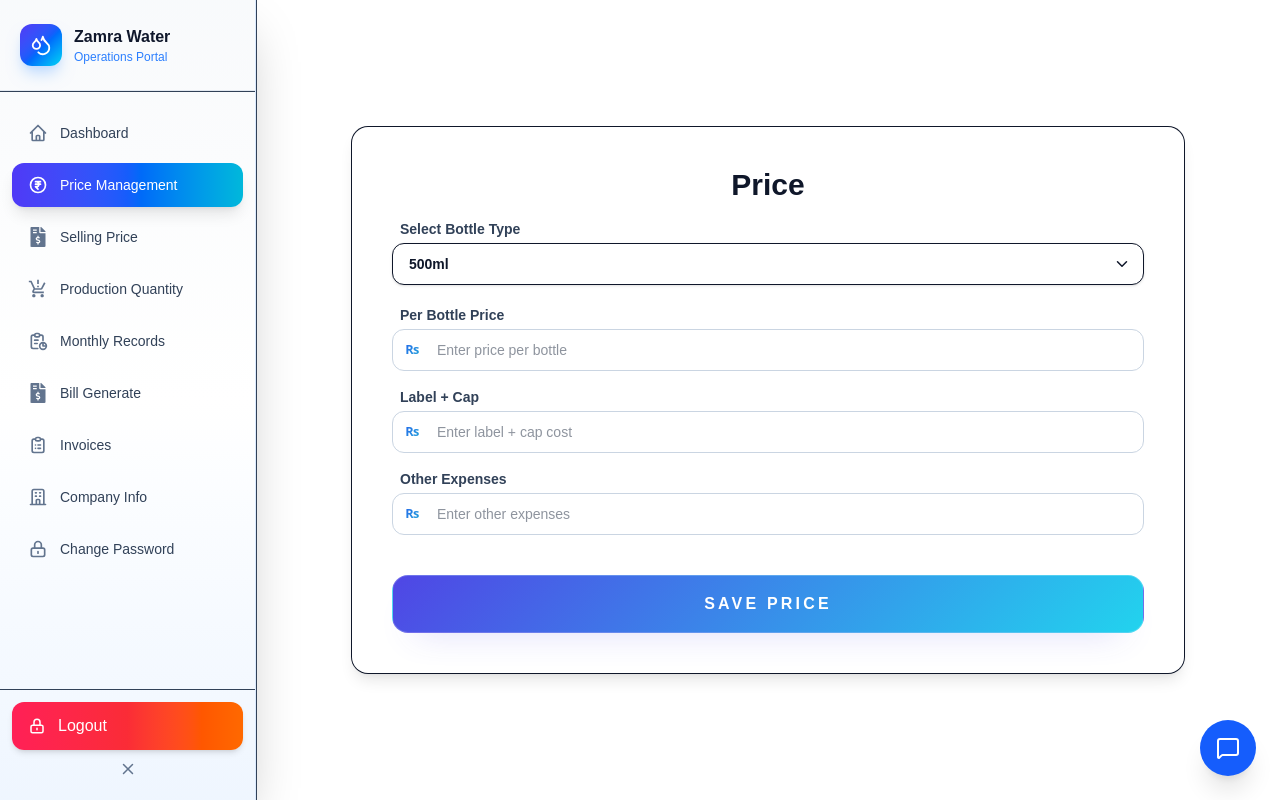
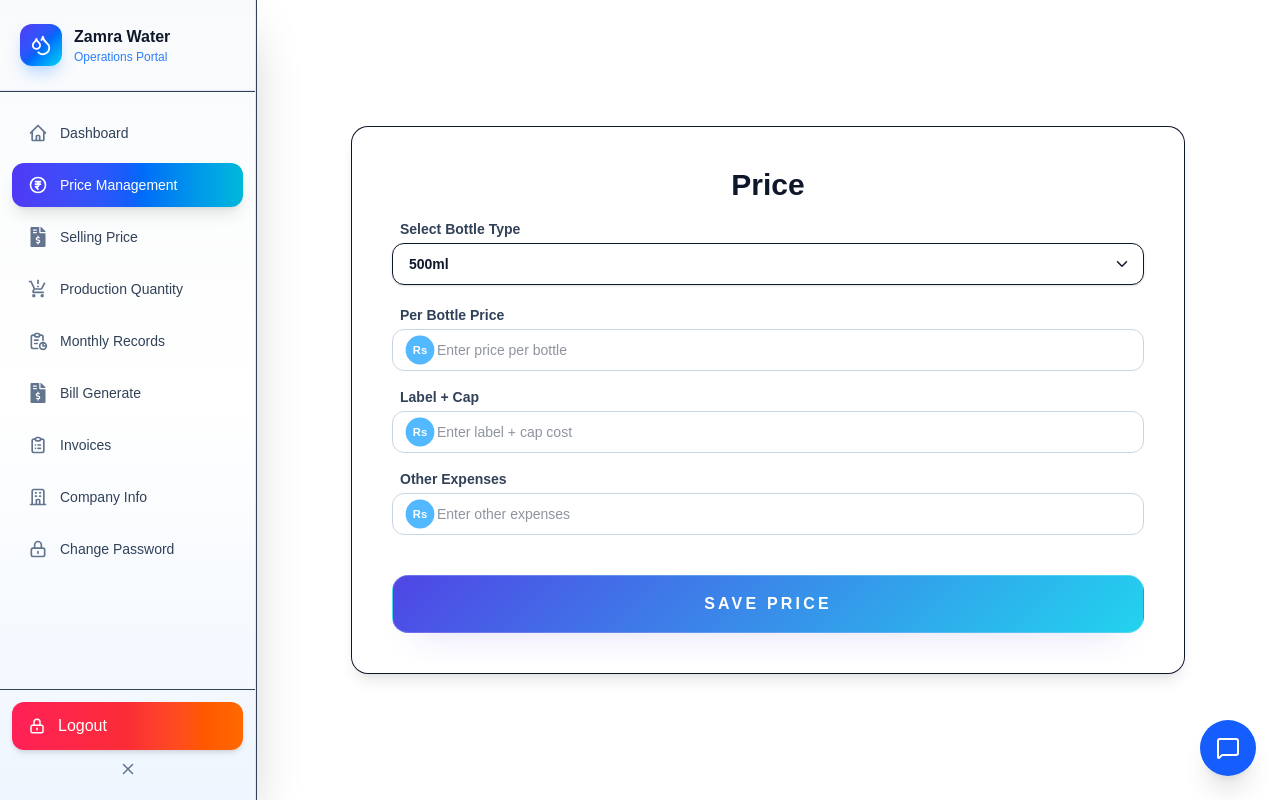
Before and after one commit to SaqibYounas/Zamra, a Next.js app: page /price in a window 1280 px wide. Built offline with nearby package versions, Linux system fonts and the light colour scheme.

Commit message:
updated the rupees icon

```diff
--- a/app/(dashboard)/dashboard/components/Graph.tsx
+++ b/app/(dashboard)/dashboard/components/Graph.tsx
@@ -14,7 +14,13 @@ import {
   ChartOptions,
   TooltipItem,
 } from 'chart.js';
-import { TrendingUp, Receipt, Layers, DollarSign } from 'lucide-react';
+import {
+  TrendingUp,
+  Receipt,
+  Layers,
+  DollarSign,
+  Banknote,
+} from 'lucide-react';
 
 import RupeesIcon from '@/public/RupeesIcon';
 
@@ -83,10 +89,9 @@ const METRIC_CONFIG: Record<
     isCurrency: true,
   },
 
-  // NEW — bottle-wise selling price graph
   'Selling Price Today': {
     color: 'rgba(14,165,233,0.85)',
-    icon: <DollarSign className="w-5 h-5 text-sky-500" />,
+    icon: <Banknote className="w-5 h-5 text-sky-500" />,
     unit: 'Rs',
     isCurrency: true,
   },
@@ -218,7 +223,7 @@ export default function GraphCard({
 
         <div className="relative flex flex-col items-end">
           <div className="flex items-center text-2xl font-bold text-sky-500">
-            {config.isCurrency ? <RupeesIcon /> : config.icon}
+            {config.isCurrency && <RupeesIcon />}
 
             {totalValue.toLocaleString()}
             {!config.isCurrency && (
--- a/app/(dashboard)/dashboard/components/profitReport.tsx
+++ b/app/(dashboard)/dashboard/components/profitReport.tsx
@@ -102,59 +102,6 @@ const formatRs = (n: number) => n.toLocaleString();
 
 const shortDate = (iso: string) =>
   new Date(iso).toLocaleDateString('en-US', { month: 'short', day: 'numeric' });
-
-function MarginGauge({ marginPct }: { marginPct: number }) {
-  const clamped = Math.max(0, Math.min(100, marginPct));
-  return (
-    <div className="flex items-center gap-4">
-      <div className="relative h-24 w-10 rounded-full border border-slate-200 bg-slate-50 overflow-hidden shrink-0">
-        <div
-          className="absolute bottom-0 left-0 w-full bg-gradient-to-t from-amber-400 to-yellow-300 transition-all duration-700"
-          style={{ height: `${clamped}%` }}
-        />
-        <div className="absolute inset-0 rounded-full ring-1 ring-inset ring-slate-200" />
-      </div>
-      <div>
-        <p className="font-mono text-2xl font-bold text-slate-900">
-          {clamped.toFixed(1)}%
-        </p>
-        <p className="text-xs uppercase tracking-widest text-slate-500">
-          Margin fill
-        </p>
-      </div>
-    </div>
-  );
-}
-
-function SummaryStat({
-  label,
-  value,
-  icon,
-  iconColor,
-}: {
-  label: string;
-  value: string | number;
-  icon: ReactNode;
-  iconColor: string;
-}) {
-  return (
-    <div className="bg-slate-100 ring-1 rounded-3xl p-4 sm:p-6 shadow-lg border border-slate-100 hover:shadow-xl transition-all">
-      <div className="flex items-center gap-3 mb-3">
-        <div className="p-2 bg-slate-50 rounded-xl">{icon}</div>
-        <p className="text-xs uppercase tracking-widest font-bold text-slate-500">
-          {label}
-        </p>
-      </div>
-      <div
-        className="flex items-center text-2xl font-bold"
-        style={{ color: iconColor }}
-      >
-        <RupeesIcon />
-        {value}
-      </div>
-    </div>
-  );
-}
 
 interface ChartTooltipProps {
   active?: boolean;
--- a/public/RupeesIcon.tsx
+++ b/public/RupeesIcon.tsx
@@ -1,26 +1,21 @@
 function RupeesIcon() {
   return (
     <svg
-      viewBox="0 0 55 24"
+      viewBox="0 0 40 40"
       width="32"
-      height="22"
+      height="32"
       xmlns="http://www.w3.org/2000/svg"
     >
-      <defs>
-        <linearGradient id="rsGradient" x1="0%" y1="0%" x2="100%" y2="100%">
-          <stop offset="0%" stopColor="#2563EB" />
-          <stop offset="100%" stopColor="#25A7DA" />
-        </linearGradient>
-      </defs>
+      <circle cx="20" cy="20" r="18" fill="#52b8ff" />
 
       <text
-        x="2"
-        y="19"
-        fontFamily="system-ui, -apple-system, BlinkMacSystemFont, 'Segoe UI', Roboto, Helvetica, Arial, sans-serif"
-        fontSize="22"
-        fontWeight="800"
-        fill="url(#rsGradient)"
-        letterSpacing="-1"
+        x="20"
+        y="25"
+        textAnchor="middle"
+        fontSize="14"
+        fontWeight="700"
+        fill="#ffffff"
+        fontFamily="Arial, sans-serif"
       >
         Rs
       </text>
```
